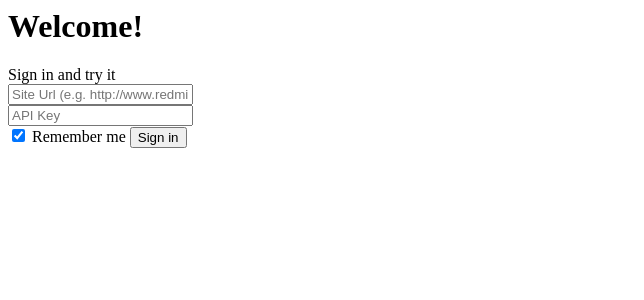
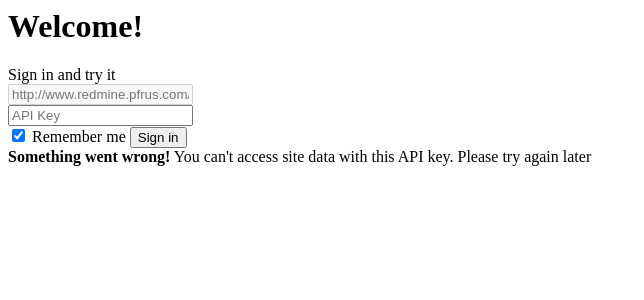
Before and after one commit to Sacret/redmine-charts, a PHP site: page /templates/login-form.html in a window 1280 px wide. Shown: the top 300 px of the page, without its empty margins (0-644 px from the left). Run offline with PHP 8.4, Linux system fonts and the light colour scheme.

Commit message:
add error handlers

```diff
--- a/public/index.html
+++ b/public/index.html
@@ -17,6 +17,11 @@
       <div class="row">
         <project-names ng-show="chartsCtrl.projects.length" class="col-md-3 col-xs-12"></project-names>
         <project-info ng-show="chartsCtrl.currentProject" class="col-md-9 col-xs-12"></project-info>
+        <div class="col-md-9 col-xs-12" ng-hide="chartsCtrl.currentProject">
+          <div class="alert alert-danger col-xs-12" role="alert" ng-show="chartsCtrl.errorProjectsInfo">
+            <strong>Something went wrong!</strong> Can't load projects info. Please try again later
+          </div>
+        </div>
       </div>
     </div>
     <div ng-include="'templates/footer.html'"></div>
--- a/public/less/style.less
+++ b/public/less/style.less
@@ -36,3 +36,9 @@
 #datepicker {
   margin-bottom: 30px;
 }
+
+.alert {
+  display: inline-block;
+  margin-top: 10px;
+  margin-bottom: 10px;
+}
--- a/public/templates/login-form.html
+++ b/public/templates/login-form.html
@@ -6,7 +6,7 @@
       <div class="panel-body">
         <form name="loginForm" class="form" role="form" novalidate ng-submit="loginForm.$valid && chartsCtrl.getUser()">
           <div class="form-group">
-            <input type="url" class="form-control" id="site-url" placeholder="Site Url (e.g. http://www.redmine.org/)" ng-model="user.siteUrl" required>
+            <input type="url" class="form-control" id="site-url" placeholder="http://www.redmine.pfrus.com/" ng-model="user.siteUrl" disabled>
           </div>
           <div class="form-group">
             <input type="password" class="form-control" id="api-key" placeholder="API Key" ng-model="user.apiKey" required>
@@ -19,6 +19,9 @@
               <button type="submit" class="btn btn-primary pull-right" ladda="chartsCtrl.signinLoading" data-style="expand-left" ng-class="{ disabled:!loginForm.$valid }"><span class="ladda-label">Sign in</span></button>
             </div>
           </div>
+          <div class="alert alert-danger" role="alert" ng-show="chartsCtrl.errorLogin">
+            <strong>Something went wrong!</strong> You can't access site data with this API key. Please try again later
+          </div>
         </form>
       </div>
     </div>
```
Also changed, not shown: public/templates/project-info.html (+15 -0 lines), 1 other file.
